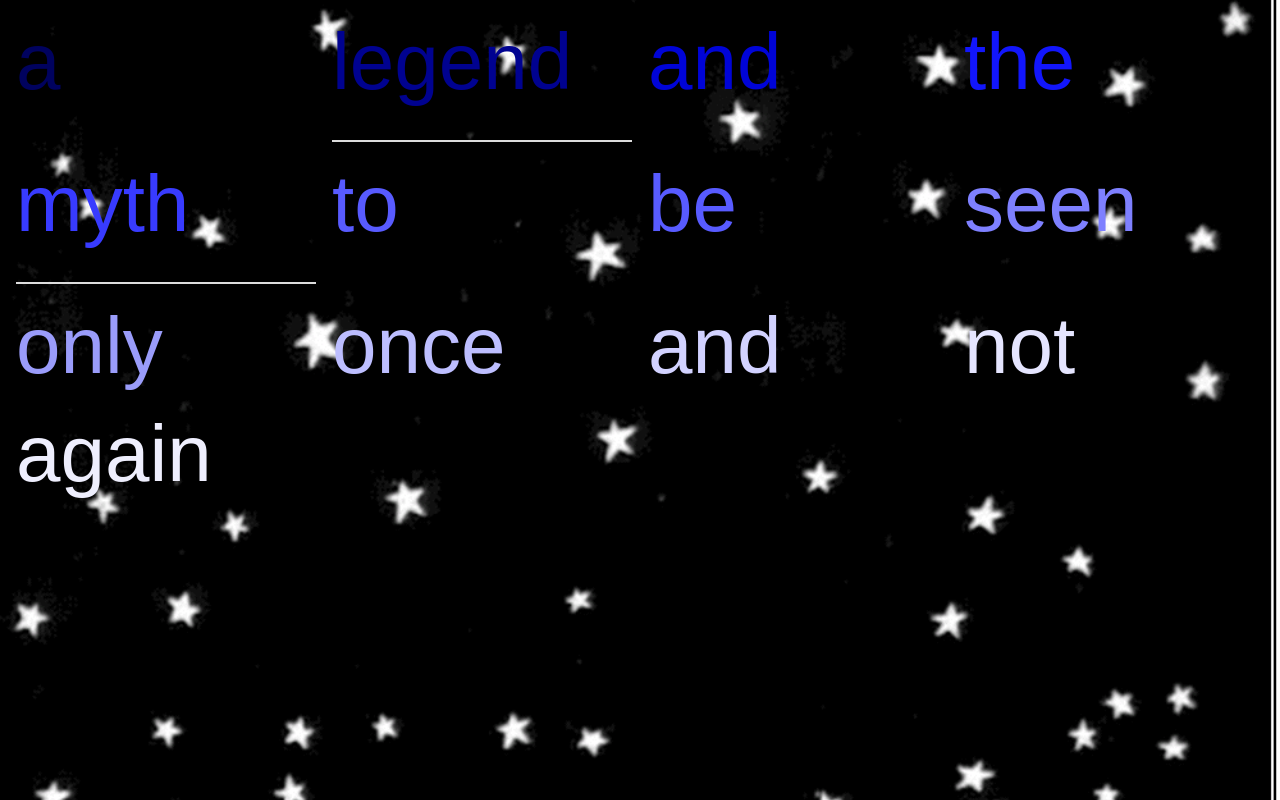
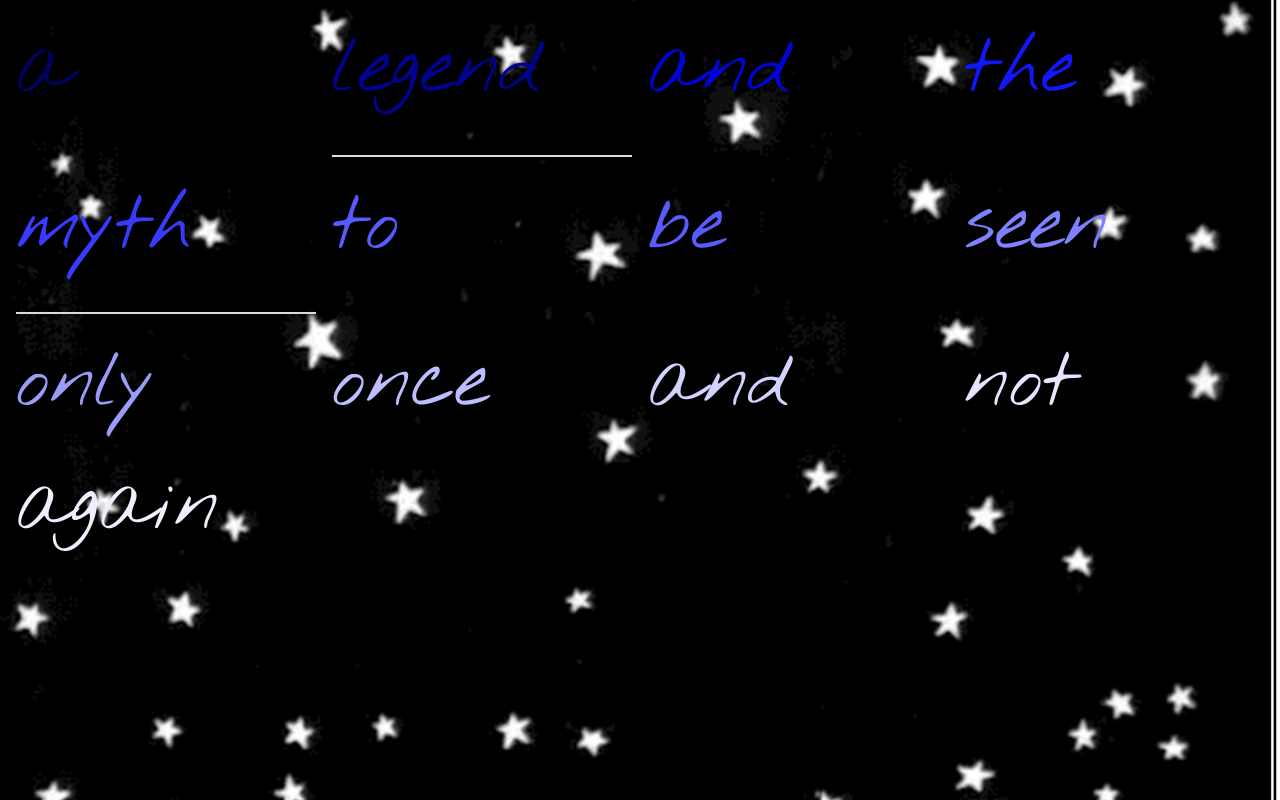
Before and after one commit to camellias-grace/offthegrid, a plain HTML site: page index.html in a window 1280 px wide. Drawn offline with Linux system fonts and the light colour scheme.

Commit message:
assets/styles.css

```diff
--- a/assets/styles.css
+++ b/assets/styles.css
@@ -1,5 +1,13 @@
 /* styles.css */
 
 * {
-	font-family: Arial;
-}
+	/*	font-family: Arial; */
+
+
+		font-family: "Nothing You Could Do", cursive;
+		font-weight: 400;
+		font-style: normal;
+
+
+
+	}
```
